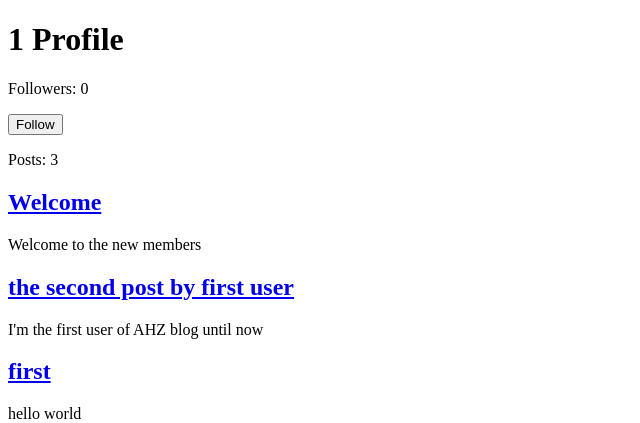
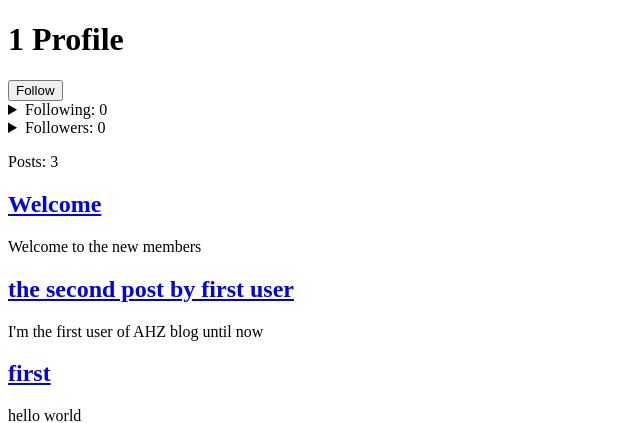
Before and after one commit to AmirAHZR/AHZ_blog, a Flask app: page /profile/1 in a window 1280 px wide. Shown: the part 27-450 px from the top of the page, without its empty margins (0-640 px from the left). Run offline with Flask 3, Linux system fonts and the light colour scheme; data comes from the database, SQL or seed files in the repository; both versions use the stored data as it was after the commit.

Commit message:
Add followers and following to profile

```diff
--- a/app.py
+++ b/app.py
@@ -325,8 +325,38 @@ def profile(username):
     "SELECT COUNT(*) FROM followers WHERE following_id = ?",
     (user["id"],)
     ).fetchone()[0]
+    following_count = conn.execute(
+    "SELECT COUNT(*) FROM followers WHERE follower_id = ?",
+    (user["id"],)
+    ).fetchone()[0]
+    following = conn.execute(
+    """
+    SELECT users.*
+    FROM followers
+    JOIN users ON followers.following_id = users.id
+    WHERE followers.follower_id = ?
+    """,
+    (user["id"],)
+    ).fetchall()
+    followers = conn.execute(
+    """
+    SELECT users.*
+    FROM followers
+    JOIN users ON followers.follower_id = users.id
+    WHERE followers.following_id = ?
+    """,
+    (user["id"],)
+    ).fetchall()
     conn.close()
-    return render_template("profile.html", user=user, posts=posts, is_following=is_following, followers_count=followers_count)
+    return render_template("profile.html", user=user,
+                            posts=posts,
+                            is_following=is_following,
+                            following_count=following_count,
+                            followers_count=followers_count,
+                            following=following,
+                            followers=followers,
+                            )
+
 
 @app.route("/follow/<username>", methods=["POST"])
 def follow(username):
--- a/templates/base.html
+++ b/templates/base.html
@@ -13,7 +13,7 @@
 
         {% if session.get('user_id') %}
             <span>Hello, {{ session.get('username') }}</span>
-            <a href="{{ url_for('add_post') }}">✍️ New post</a>
+            <a href="{{ url_for('add_post') }}">✍️New post</a>
             <a href="{{ url_for('logout') }}">Logout</a>
         {% else %}
             <a href="{{ url_for('login') }}">Login</a>
--- a/templates/profile.html
+++ b/templates/profile.html
@@ -5,7 +5,6 @@
 {% block content %}
 
     <h1>{{user["username"]}} Profile</h1>
-    <p>Followers: {{ followers_count }}</p>
     {% if is_following %}
     <form action="{{ url_for('unfollow', username=user['username']) }}" method="POST">
     <button type="submit">Unfollow</button>
@@ -15,6 +14,27 @@
     <button type="submit">Follow</button>
     </form>
     {% endif %}
+    <details>
+    <summary>Following: {{ following_count }}</summary>
+
+    {% for person in following %}
+        <div>
+            <a href="{{ url_for('profile', username=person['username']) }}">
+                {{ person['username'] }}
+            </a>
+        </div>
+    {% endfor %}
+    </details>
+    <details>
+    <summary>Followers: {{ followers_count }}</summary>
+    {% for person in followers %}
+        <div>
+            <a href="{{ url_for('profile', username=person['username']) }}">
+                {{ person['username'] }}
+            </a>
+        </div>
+    {% endfor %}
+    </details>
     <p>Posts: {{ posts|length }}</p>
     {% for post in posts %}
     <article>
```
Also changed, not shown: blog.db.
